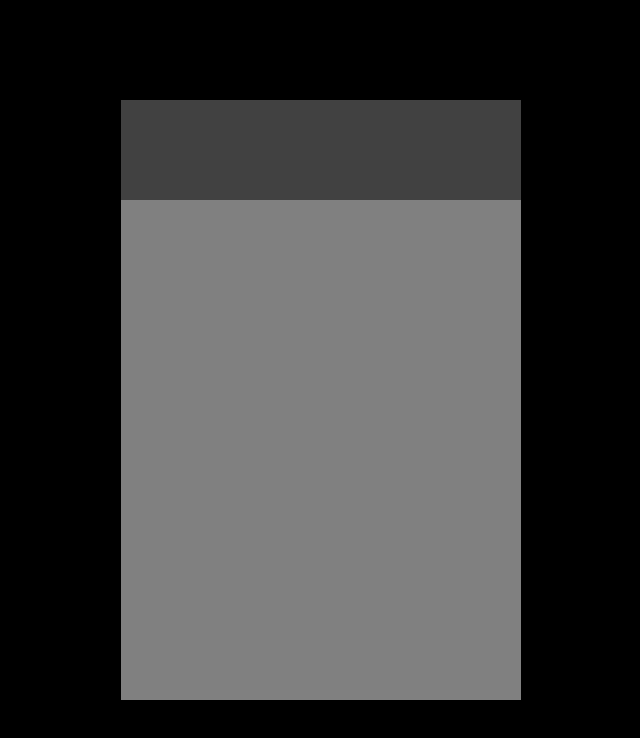
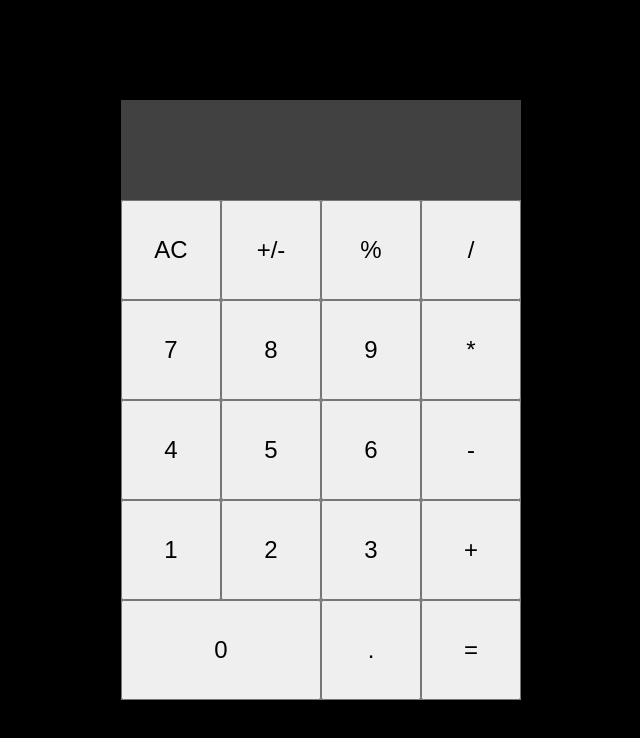
Before and after one commit to drparnassus/calculator, a plain HTML site: page index.html in a window 1280 px wide. Shown: the whole page, without its empty margins (319-959 px from the left). Drawn offline with Linux system fonts and the light colour scheme.

Commit message:
restore calc ui via js, move calc styles to js

```diff
--- a/index.html
+++ b/index.html
@@ -9,8 +9,6 @@
     <link rel="stylesheet" href="./styles.css">
 </head>
 <body>
-    <div id="calculatorBox">
-    </div>
     <script src="./script.js"></script>
 </body>
 </html>
--- a/script.js
+++ b/script.js
@@ -9,25 +9,25 @@ operator: '',
 
 
 buttons: [
-    {id: '', label: 'AC', class: ''},
-    {id: 'altBtn', label: '+/-', class: ''},
-    {id: 'moduloBtn', label: '%', class: ''},
-    {id: 'divideBtn', label: '/', class: ''},
-    {id: 'sevenBtn', label: '7', class: ''},
-    {id: 'eightBtn', label: '8', class: ''},
-    {id: 'nineBtn', label: '9', class: ''},
-    {id: 'multiplyBtn', label: '*', class: ''},
-    {id: 'fourBtn', label: '4', class: ''},
-    {id: 'fiveBtn', label: '5', class: ''},
-    {id: 'sixBtn', label: '6', class: ''},
-    {id: 'subtractBtn', label: '1', class: ''},
-    {id: 'oneBtn', label: '2', class: ''},
-    {id: 'twoBtn', label: '3', class: ''},
-    {id: 'threeBtn', label: '+', class: ''},
-    {id: 'addBtn', label: '-', class: ''},
-    {id: 'zeroBtn', label: '0', class: ''},
-    {id: 'decimalBtn', label: '.', class: ''},
-    {id: 'equalsBtn', label: '=', class: ''},
+    {id: 'clearBtn', label: 'AC', class: 'calcButton'},
+    {id: 'altBtn', label: '+/-', class: 'calcButton'},
+    {id: 'moduloBtn', label: '%', class: 'calcButton'},
+    {id: 'divideBtn', label: '/', class: 'calcButton'},
+    {id: 'sevenBtn', label: '7', class: 'calcButton'},
+    {id: 'eightBtn', label: '8', class: 'calcButton'},
+    {id: 'nineBtn', label: '9', class: 'calcButton'},
+    {id: 'multiplyBtn', label: '*', class: 'calcButton'},
+    {id: 'fourBtn', label: '4', class: 'calcButton'},
+    {id: 'fiveBtn', label: '5', class: 'calcButton'},
+    {id: 'sixBtn', label: '6', class: 'calcButton'},
+    {id: 'subtractBtn', label: '-', class: 'calcButton'},
+    {id: 'oneBtn', label: '1', class: 'calcButton'},
+    {id: 'twoBtn', label: '2', class: 'calcButton'},
+    {id: 'threeBtn', label: '3', class: 'calcButton'},
+    {id: 'addBtn', label: '+', class: 'calcButton'},
+    {id: 'zeroBtn', label: '0', class: 'calcButton'},
+    {id: 'decimalBtn', label: '.', class: 'calcButton'},
+    {id: 'equalsBtn', label: '=', class: 'calcButton'},
 ],
 
 add: function(x,y) {
@@ -72,10 +72,43 @@ operate: function(a, op, b) {
 },
 
 makeCalculator: function() {
-    const calc=document.getElementById("calculatorBox");
+    const calculatorBox=document.createElement("div")
+    calculatorBox.id="calculatorBox";
+    calculatorBox.style.display="flex";
+    calculatorBox.style.flexWrap="wrap";
+    calculatorBox.style.width="400px";
+    calculatorBox.style.height="600px";
+    calculatorBox.style.backgroundColor="grey";
+
+
     const display=document.createElement("div");
     display.className="display";
-    calc.appendChild(display);
+    display.style.display="flex";
+    display.style.width="400px";
+    display.style.height="100px";
+    display.style.backgroundColor="rgb(65, 65, 65)";
+    display.style.color="white";
+    display.style.fontSize="72px";
+    display.style.justifyContent="end";
+    display.style.alignItems="center";
+    display.style.padding="10px";
+    calculatorBox.appendChild(display);
+
+    this.buttons.forEach(buttonMaker => {
+        const button = document.createElement("button");
+        button.textContent = buttonMaker.label;
+        button.id = buttonMaker.id;
+        button.className = buttonMaker.class;
+        button.style.width="100px";
+        button.style.height="100px";
+        button.style.fontSize="24px";
+        if (buttonMaker.id == "zeroBtn") {
+            button.style.width="200px";
+        }
+        calculatorBox.appendChild(button);
+    });
+
+    document.body.appendChild(calculatorBox);
 },
 }
 
--- a/styles.css
+++ b/styles.css
@@ -16,33 +16,3 @@ body {
     justify-content: center;
     align-items: center;
 }
-
-#calculatorBox {
-    display: flex;
-    flex-direction: column;
-    width: 400px;
-    height: 600px;
-    background-color: grey;
-}
-
-.display {
-    display: flex;
-    width: 400px;
-    height: 100px;
-    background-color: rgb(65, 65, 65);
-    color: white;
-    font-size: 72px;
-    justify-content: end;
-    align-items: center;
-    padding: 10px;
-}
-
-button {
-    width: 100px;
-    height: 100px;
-    font-size: 24px;
-}
-
-#zeroBtn {
-    width: 200px;
-}
```
